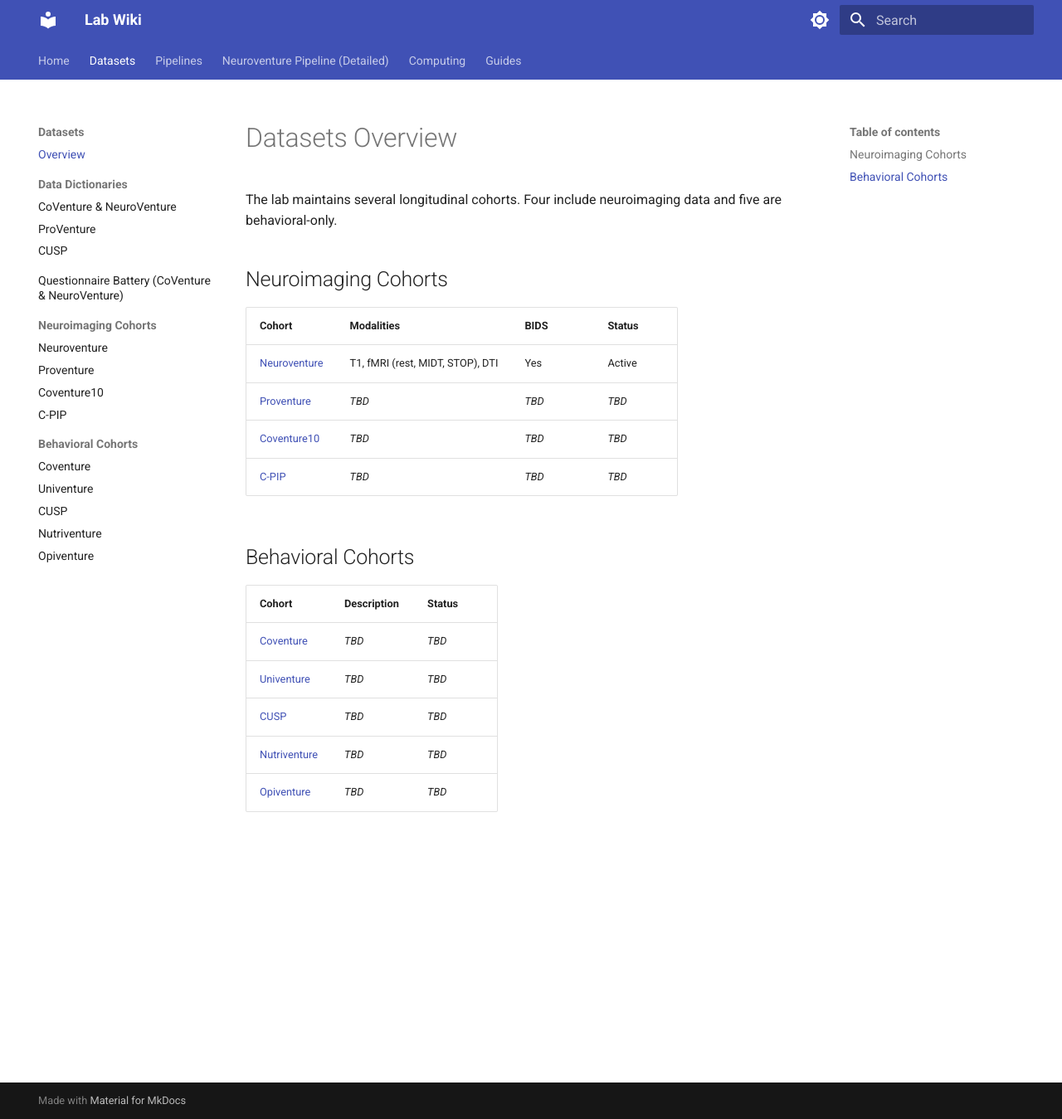
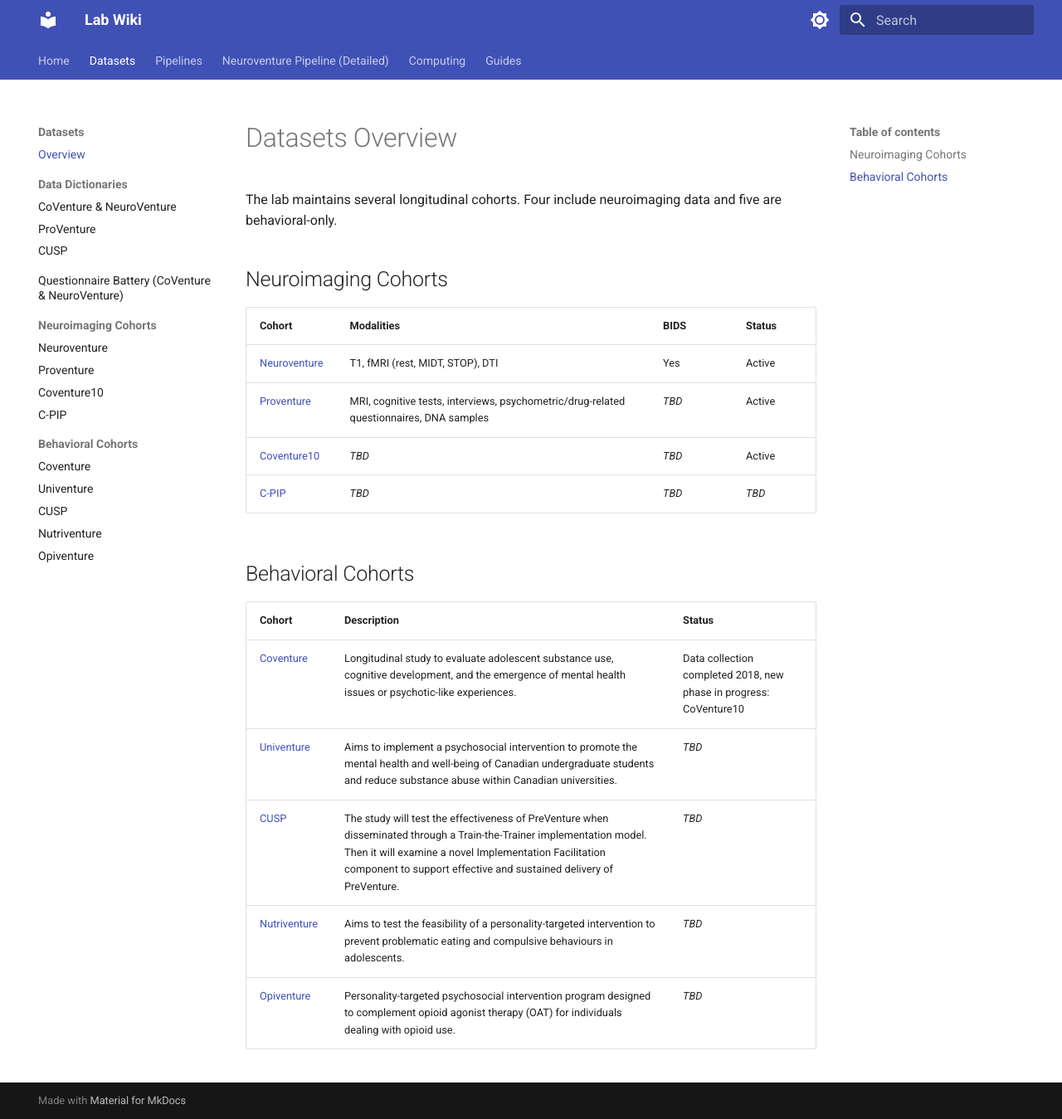
Before and after one commit to subhasriviswa/lab-wiki, an MkDocs documentation site: the page built from docs/datasets/index.md, in a window 1280 px wide and 1349 px high. Shown: the whole window at 83% size. Built offline with MkDocs 1.6.1 and Material for MkDocs 9.7.7, drawn with Linux system fonts in a browser that asks for light colours.

Commit message:
Revise cohort information and statuses in index.md
Updated cohort details and statuses for Neuroventure, Proventure, Coventure10, Coventure, Univenture, CUSP, Nutriventure, and Opiventure.

```diff
--- a/docs/datasets/index.md
+++ b/docs/datasets/index.md
@@ -7,16 +7,16 @@ The lab maintains several longitudinal cohorts. Four include neuroimaging data a
 | Cohort | Modalities | BIDS | Status |
 |--------|-----------|------|--------|
 | [Neuroventure](neuroimaging/neuroventure.md) | T1, fMRI (rest, MIDT, STOP), DTI | Yes | Active |
-| [Proventure](neuroimaging/proventure.md) | *TBD* | *TBD* | *TBD* |
-| [Coventure10](neuroimaging/coventure10.md) | *TBD* | *TBD* | *TBD* |
+| [Proventure](neuroimaging/proventure.md) | MRI, cognitive tests, interviews, psychometric/drug-related questionnaires, DNA samples | *TBD* | Active |
+| [Coventure10](neuroimaging/coventure10.md) | *TBD* | *TBD* | Active |
 | [C-PIP](neuroimaging/c-pip.md) | *TBD* | *TBD* | *TBD* |
 
 ## Behavioral Cohorts
 
 | Cohort | Description | Status |
 |--------|-------------|--------|
-| [Coventure](behavioral/coventure.md) | *TBD* | *TBD* |
-| [Univenture](behavioral/univenture.md) | *TBD* | *TBD* |
-| [CUSP](behavioral/cusp.md) | *TBD* | *TBD* |
-| [Nutriventure](behavioral/nutriventure.md) | *TBD* | *TBD* |
-| [Opiventure](behavioral/opiventure.md) | *TBD* | *TBD* |
+| [Coventure](behavioral/coventure.md) | Longitudinal study to evaluate adolescent substance use, cognitive development, and the emergence of mental health issues or psychotic-like experiences. | Data collection completed 2018, new phase in progress: CoVenture10 |
+| [Univenture](behavioral/univenture.md) | Aims to implement a psychosocial intervention to promote the mental health and well-being of Canadian undergraduate students and reduce substance abuse within Canadian universities. | *TBD* |
+| [CUSP](behavioral/cusp.md) | The study will test the effectiveness of PreVenture when disseminated through a Train-the-Trainer implementation model. Then it will examine a novel Implementation Facilitation component to support effective and sustained delivery of PreVenture.  | *TBD* |
+| [Nutriventure](behavioral/nutriventure.md) | Aims to test the feasibility of a personality-targeted intervention to prevent problematic eating and compulsive behaviours in adolescents. | *TBD* |
+| [Opiventure](behavioral/opiventure.md) | Personality-targeted psychosocial intervention program designed to complement opioid agonist therapy (OAT) for individuals dealing with opioid use. | *TBD* |
```
